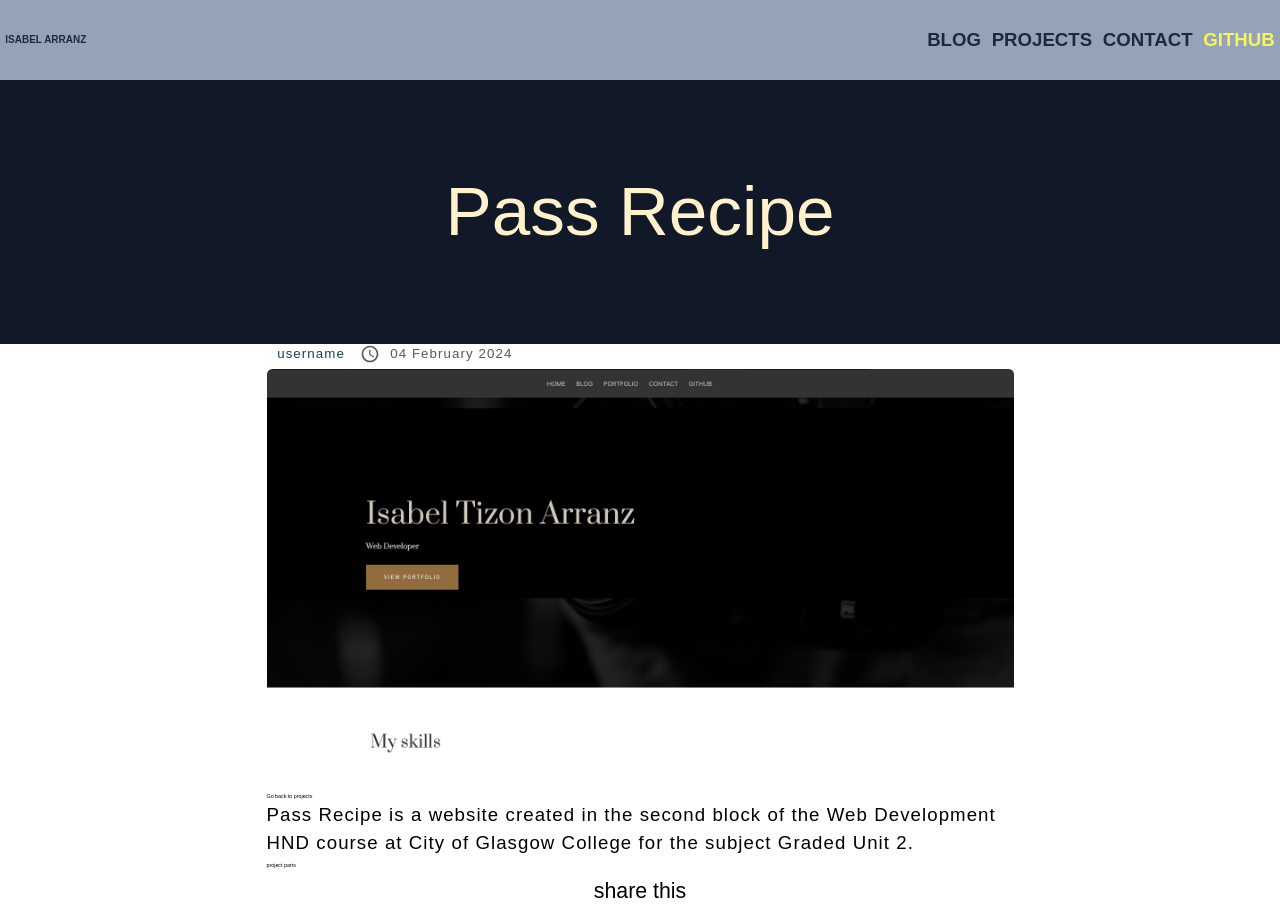
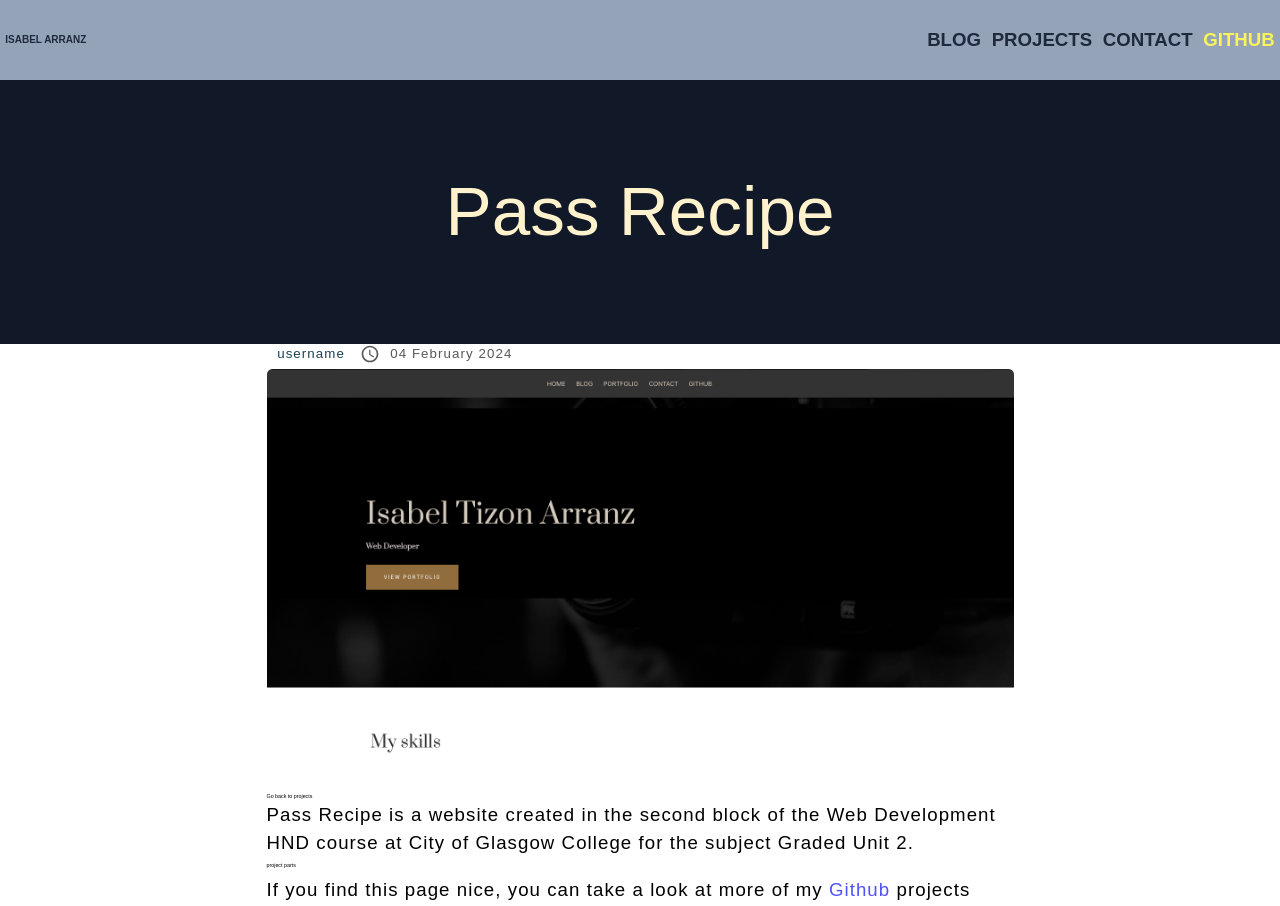
Before and after one commit to IsabelTizon/react-portfolio, a Next.js app: page /projects/0 in a window 1280 px wide. Shown: the top 906 px of the page. Built offline with nearby package versions, Linux system fonts and the light colour scheme.

Commit message:
GitHub linked in project details page

```diff
--- a/src/app/projects/[projectDetails]/page.js
+++ b/src/app/projects/[projectDetails]/page.js
@@ -54,6 +54,18 @@ export default function projectDetails({ params }) {
 				<p>{myProject.description}</p>
 				<h5>project parts</h5>
 				<p>{myProject.parts}</p>
+				<p>
+					If you find this page nice, you can take a look at
+					more of my{" "}
+					<Link
+						target="_blank"
+						href="https://github.com/IsabelTizon"
+						className="text-[#4e53f6]"
+					>
+						Github
+					</Link>{" "}
+					projects
+				</p>
 				<div className="flex justify-center">
 					<div className="flex  flex-col">
 						<h4>share this</h4>
```
